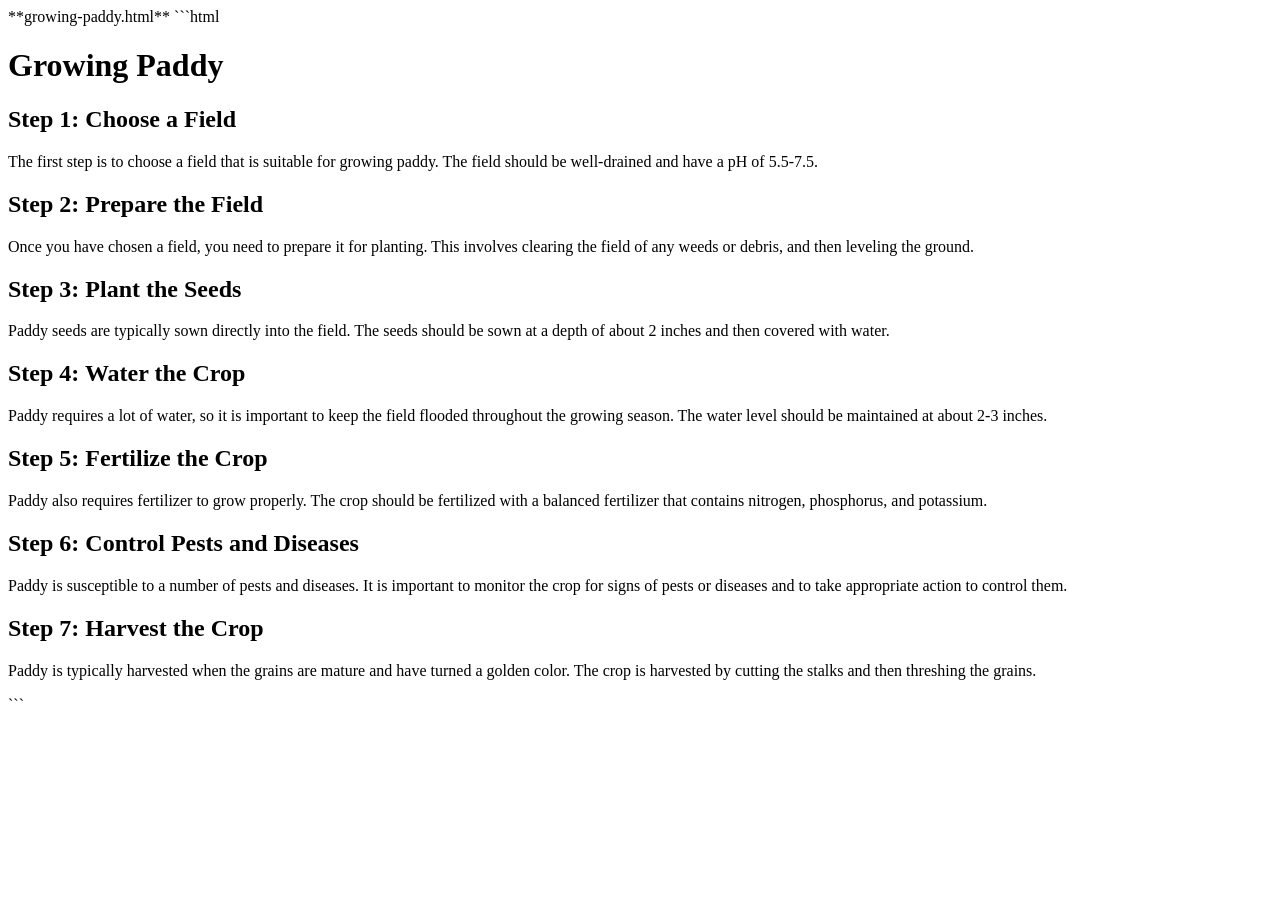
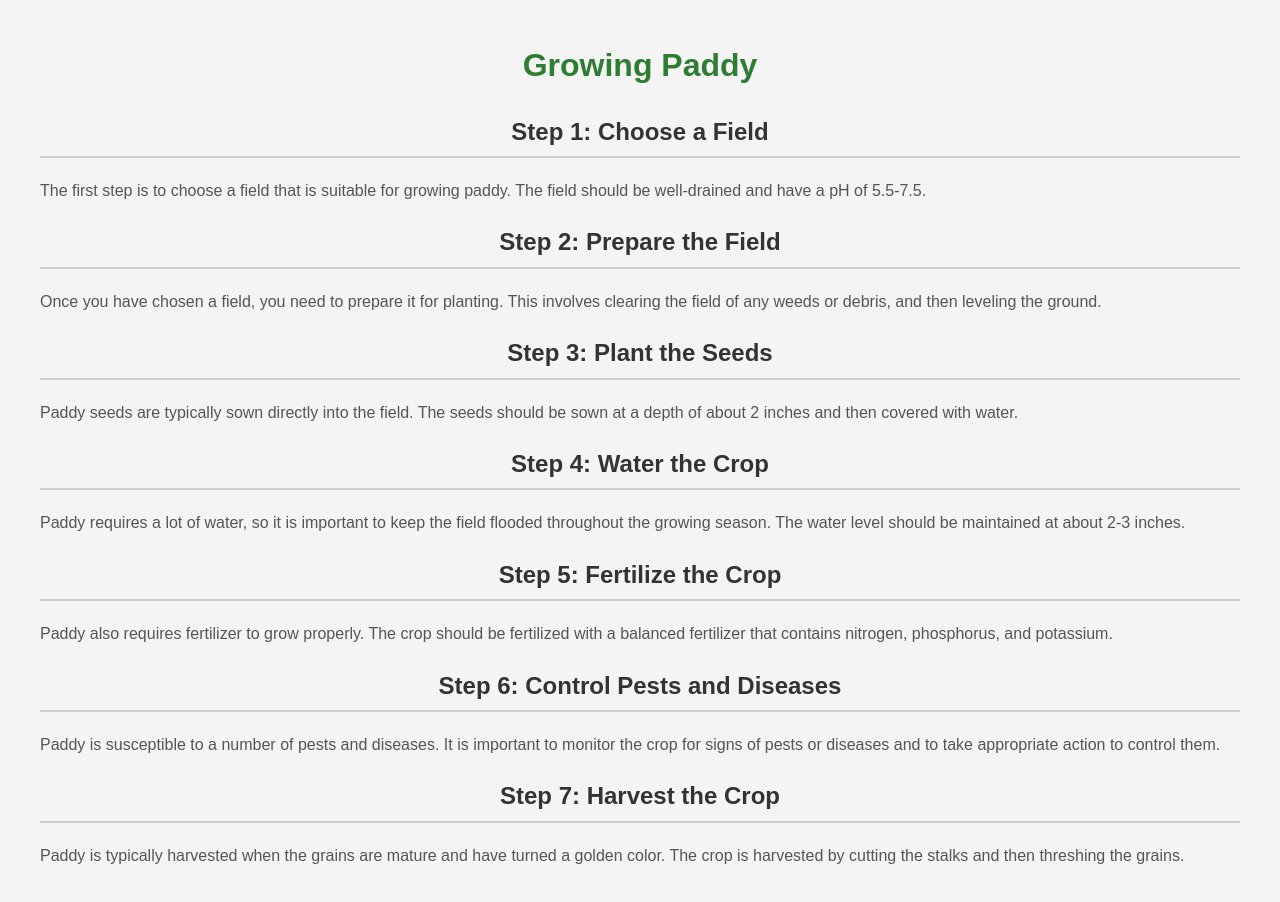
Before and after one commit to Yaswanthsai888/A-C, a plain HTML site: page growing-paddy.html in a window 1280 px wide. Before the commit the page ends 800 px from the top, so only its background shows below. Drawn offline with Linux system fonts and the light colour scheme.

Commit message:
growing-paddy.html

````diff
--- a/growing-paddy.html
+++ b/growing-paddy.html
@@ -1,10 +1,35 @@
-**growing-paddy.html**
+<!DOCTYPE html>
+<html lang="en">
+<head>
+  <meta charset="UTF-8">
+  <meta name="viewport" content="width=device-width, initial-scale=1.0">
+  <title>Growing Paddy</title>
+  <style>
+    body {
+      font-family: 'Arial', sans-serif;
+      line-height: 1.6;
+      margin: 40px;
+      background-color: #f4f4f4;
+    }
 
-```html
-<!DOCTYPE html>
-<html>
-<head>
-  <title>Growing Paddy</title>
+    h1, h2 {
+      color: #333;
+      text-align: center;
+    }
+
+    p {
+      color: #555;
+    }
+
+    h2 {
+      border-bottom: 2px solid #ccc;
+      padding-bottom: 5px;
+    }
+
+    h1 {
+      color: #2e7d32;
+    }
+  </style>
 </head>
 <body>
   <h1>Growing Paddy</h1>
@@ -24,4 +49,3 @@
   <p>Paddy is typically harvested when the grains are mature and have turned a golden color. The crop is harvested by cutting the stalks and then threshing the grains.</p>
 </body>
 </html>
-```
````
